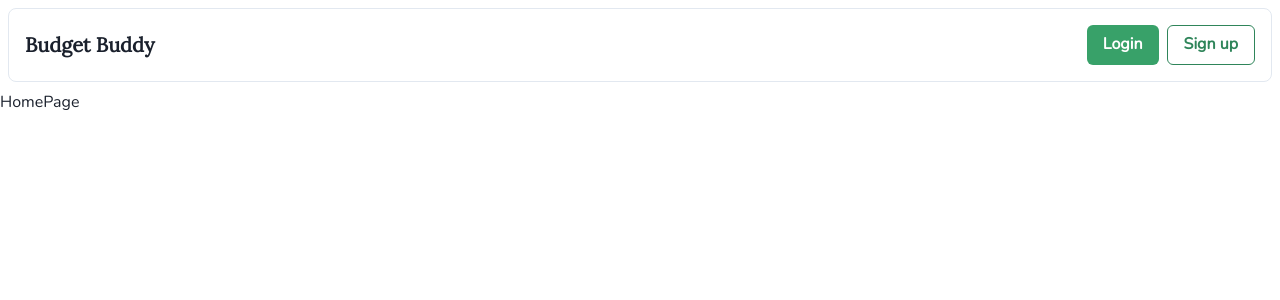
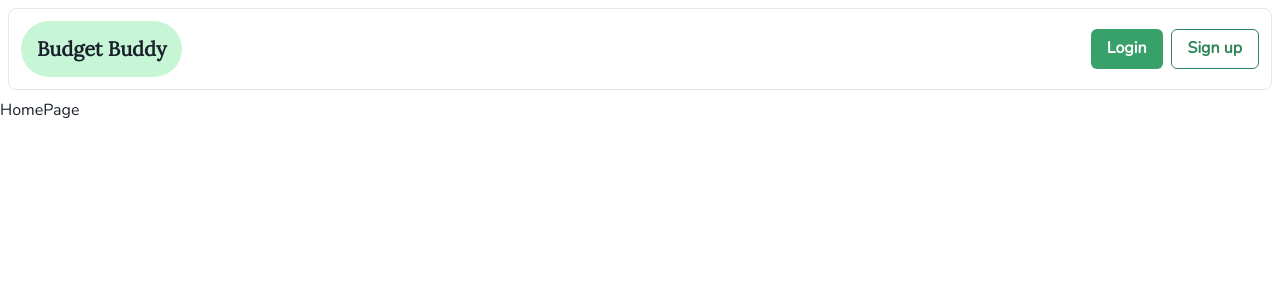
Before and after one commit to mary-brooks/budget-app-frontend, a React (Vite) app: page / in a window 1280 px wide. Shown: the top 300 px of the page. Built offline with nearby package versions, Linux system fonts and the light colour scheme; no server answers.

Commit message:
added styling

```diff
--- a/src/components/Navbar.jsx
+++ b/src/components/Navbar.jsx
@@ -1,4 +1,4 @@
-import { Flex, ButtonGroup, Button, Heading } from '@chakra-ui/react';
+import { Flex, ButtonGroup, Button, Heading, Box } from '@chakra-ui/react';
 
 import { Link } from 'react-router-dom';
 import { AuthContext } from '../context/auth.context';
@@ -12,12 +12,16 @@ function Navbar() {
       <Flex
         align='center'
         justify='space-between'
-        padding={4}
+        padding={3}
         borderWidth='1px'
         borderRadius='lg'
         m={2}
       >
-        <Heading size='md'>Budget Buddy</Heading>
+        <Link to='/'>
+          <Box p={4} bg='green.100' borderRadius='full' w='fit-content'>
+            <Heading size='md'>Budget Buddy</Heading>
+          </Box>
+        </Link>
 
         {/* Desktop Menu - Buttons */}
         <ButtonGroup display={{ base: 'none', md: 'block' }}>
```
